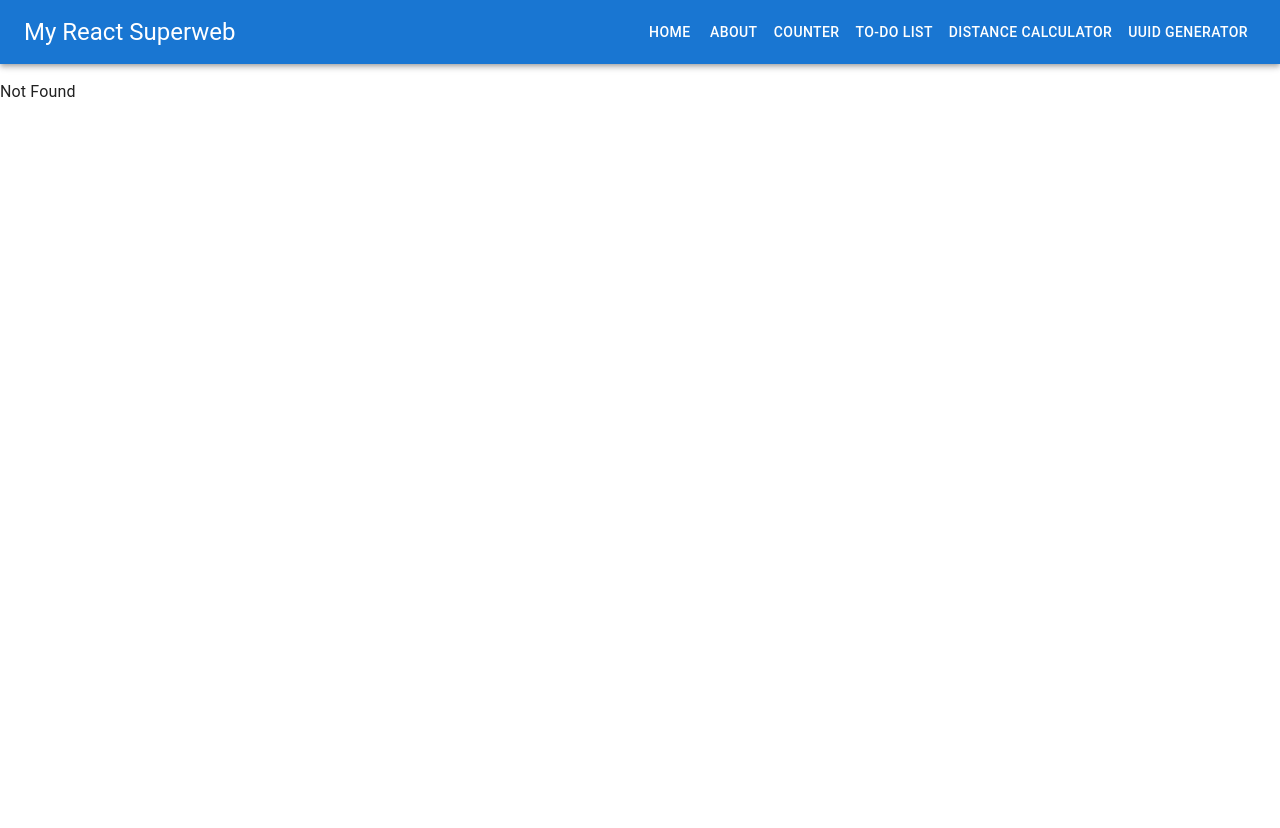
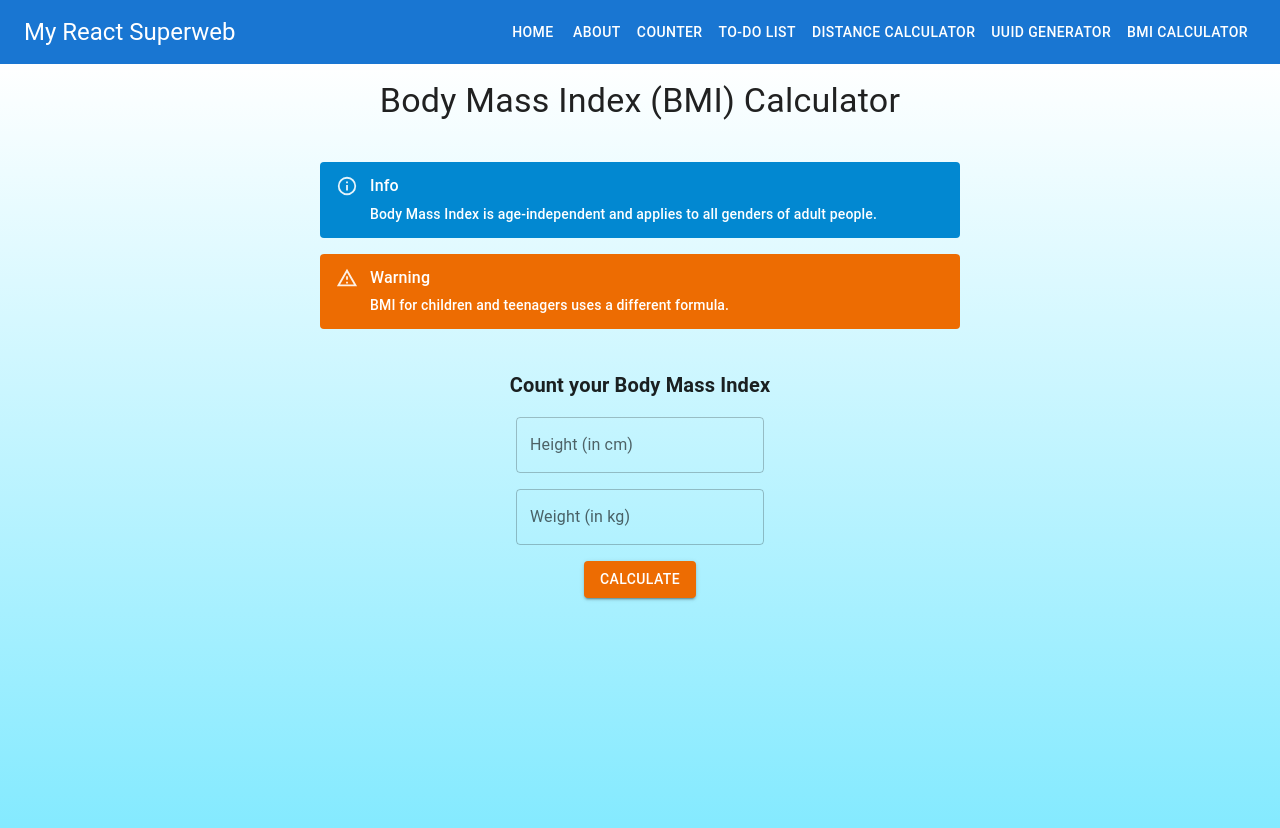
Before and after one commit to iamdejan/my-react-superweb, a React (Vite) app: page /bmi-calculator in a window 1280 px wide. Before the commit this address had no page. Shown: the top 828 px of the page. Before the commit the page ends 800 px from the top, so only its background shows below. Built offline with nearby package versions, Linux system fonts and the light colour scheme.

Commit message:
feat: BMI calculator

```diff
--- /dev/null
+++ b/src/enums/DistanceUnit.ts
@@ -0,0 +1,5 @@
+export enum DistanceUnit {
+  Kilometer = "KILOMETER",
+  Mile = "MILE",
+  NauticalMile = "NAUTICAL_MILE"
+}
--- a/src/hooks/useDistanceCalculator.ts
+++ b/src/hooks/useDistanceCalculator.ts
@@ -1,12 +1,7 @@
 import { useEffect, useState } from "react";
+import { DistanceUnit } from "../enums/DistanceUnit";
 
 const precision: number = 8;
-
-export enum DistanceUnit {
-  Kilometer = "KILOMETER",
-  Mile = "MILE",
-  NauticalMile = "NAUTICAL_MILE"
-}
 
 type DistanceCalculatorHookOutput = {
   kilometerInput: string;
@@ -110,3 +105,4 @@ export function useDistanceCalculator(): DistanceCalculatorHookOutput {
     setSelection
   };
 }
+export { DistanceUnit };
--- /dev/null
+++ b/src/pages/BMICalculator/detail.tsx
@@ -0,0 +1,5 @@
+import { JSX } from "react";
+
+export default function BMICalculatorDetail(): JSX.Element {
+  return (<></>);
+}
--- /dev/null
+++ b/src/pages/BMICalculator/index.tsx
@@ -0,0 +1,127 @@
+import { Alert, AlertTitle, Button, Collapse, Container, IconButton, Stack, TextField, Typography } from "@mui/material";
+import React, { JSX, useState } from "react";
+import { useForm } from "react-hook-form";
+import { BMICalculation, BMICalculationSchema } from "../../schema/BMICalculationSchema";
+import { zodResolver } from "@hookform/resolvers/zod";
+import CloseIcon from "@mui/icons-material/Close";
+
+export default function BMICalculatorIndex(): JSX.Element {
+  const {handleSubmit, register, formState: {errors}} = useForm<BMICalculation>({
+    resolver: zodResolver(BMICalculationSchema),
+    mode: "onSubmit"
+  });
+  const [result, setResult] = useState<number>(0);
+  const [resultCategory, setResultCategory] = useState<string>("");
+  const [resultOpen, setResultOpen] = useState<boolean>(false);
+
+  function onSubmit(data: BMICalculation): void {
+    const heightMeter = data.height / 100.0;
+    const newResult = data.weight / (heightMeter * heightMeter);
+    setResult(newResult);
+    setResultOpen(true);
+
+    let newResultCategory = "";
+    if(newResult < 18.50) {
+      newResultCategory = "Underweight";
+    } else if(18.50 <= newResult && newResult <= 24.99) {
+      newResultCategory = "Normal";
+    } else if(25.00 <= newResult && newResult <= 29.99) {
+      newResultCategory = "Pre-obesity";
+    } else if(30.00 <= newResult && newResult <= 34.99) {
+      newResultCategory = "Obesity class I";
+    } else if(35.00 <= newResult && newResult <= 39.99) {
+      newResultCategory = "Obesity class II";
+    } else if(40.00 <= newResult) {
+      newResultCategory = "Obesity class III";
+    }
+    setResultCategory(newResultCategory);
+  }
+
+  return (
+    <Container sx={{
+      backgroundColor: "rgba(230,230,230,1)",
+      background: "linear-gradient(180deg, rgba(255,255,255,1) 0%, rgba(126,233,255,1) 100%)",
+      minHeight: "100vh",
+      minWidth: "100%",
+      paddingBottom: "5rem"
+    }}>
+      <Typography
+        variant="h4"
+        align="center"
+        paddingBottom={3}
+        paddingTop={2}
+      >
+        Body Mass Index (BMI) Calculator
+      </Typography>
+      <Alert
+        severity="info"
+        variant="filled"
+        sx={{
+          maxWidth: "50vw",
+          marginX: "auto",
+          marginY: 2
+        }}
+      >
+        <AlertTitle>Info</AlertTitle>
+        Body Mass Index is age-independent and applies to all genders of adult people.
+      </Alert>
+      <Alert
+        severity="warning"
+        variant="filled"
+        sx={{
+          maxWidth: "50vw",
+          marginX: "auto",
+          marginY: 2
+        }}
+      >
+        <AlertTitle>Warning</AlertTitle>
+        BMI for children and teenagers uses a different formula.
+      </Alert>
+
+      <form onSubmit={(event: React.FormEvent<HTMLElement>) => {
+        event.preventDefault();
+        void handleSubmit(onSubmit)(event);
+      }}>
+        <Stack
+          direction="column"
+          gap={2}
+          sx={{
+            marginY: 2,
+            alignItems: "center"
+          }}
+        >
+          <Typography variant="h6" fontWeight={600} marginTop={3}>Count your Body Mass Index</Typography>
+          <TextField
+            label="Height (in cm)"
+            {...register("height")}
+            error={!!errors.height}
+            helperText={errors.height?.message}
+          />
+          <TextField
+            label="Weight (in kg)"
+            {...register("weight")}
+            error={!!errors.weight}
+            helperText={errors.weight?.message}
+          />
+          <Button type="submit" variant="contained" color="warning">Calculate</Button>
+          {result !== 0?
+            <Collapse in={resultOpen}>
+              <Alert
+                severity="info"
+                action={
+                  <IconButton color="inherit" onClick={() => setResultOpen(false)}>
+                    <CloseIcon fontSize="inherit" />
+                  </IconButton>
+                }
+              >
+                <AlertTitle>Result</AlertTitle>
+                Your BMI result: <b>{result.toFixed(3)}</b> {resultCategory !== ""? "("+resultCategory+")": ""}
+              </Alert>
+            </Collapse>
+            : ""
+          }
+        </Stack>
+      </form>
+    </Container>
+  );
+}
--- a/src/pages/DistanceCalculator.tsx
+++ b/src/pages/DistanceCalculator.tsx
@@ -1,7 +1,8 @@
 import { Container, FormControl, FormControlLabel, Radio, RadioGroup, Stack, TextField, Typography } from "@mui/material";
 import React, { JSX } from "react";
-import { DistanceUnit, useDistanceCalculator } from "../hooks/useDistanceCalculator";
+import { useDistanceCalculator } from "../hooks/useDistanceCalculator";
 import CopyToClipboardButton from "../components/CopyToClipboardButton";
+import { DistanceUnit } from "../enums/DistanceUnit";
 
 export default function DistanceCalculator(): JSX.Element {
   const {
--- a/src/pages/ToDoList.tsx
+++ b/src/pages/ToDoList.tsx
@@ -1,18 +1,18 @@
 import { Alert, AlertTitle, Button, Checkbox, Container, Paper, Stack, Table, TableBody, TableCell, TableContainer, TableHead, TableRow, TextField, Typography } from "@mui/material";
 import { JSX } from "react";
 import { useForm } from "react-hook-form";
-import { TodoItem, TodoItemSchema } from "../schema/TodoItemSchema";
+import { ToDoItem, ToDoItemSchema } from "../schema/ToDoItemSchema";
 import { zodResolver } from "@hookform/resolvers/zod";
 import { useLocalStorage } from "@uidotdev/usehooks";
 
 export default function ToDoList(): JSX.Element {
-  const { register, handleSubmit, formState: { errors } } = useForm<TodoItem>({
-    resolver: zodResolver(TodoItemSchema),
+  const { register, handleSubmit, formState: { errors } } = useForm<ToDoItem>({
+    resolver: zodResolver(ToDoItemSchema),
     mode: "all",
   });
-  const [todoList, setTodoList] = useLocalStorage<TodoItem[]>("todoList", []);
+  const [todoList, setTodoList] = useLocalStorage<ToDoItem[]>("todoList", []);
 
-  function onSubmit(data: TodoItem): void {
+  function onSubmit(data: ToDoItem): void {
     setTodoList([...todoList, data]);
   }
 
@@ -43,7 +43,7 @@ export default function ToDoList(): JSX.Element {
 
       {/* recommended approach without editing `eslint.config.js`
       ref: https://github.com/orgs/react-hook-form/discussions/8622#discussioncomment-6305393 */}
-      <form onSubmit={(event) => {
+      <form onSubmit={(event: React.FormEvent<HTMLElement>) => {
         event.preventDefault();
         void handleSubmit(onSubmit)(event);
       }}>
--- a/src/routeTree.gen.ts
+++ b/src/routeTree.gen.ts
@@ -22,6 +22,7 @@ const DistanceCalculatorLazyImport = createFileRoute('/distance-calculator')()
 const CounterLazyImport = createFileRoute('/counter')()
 const AboutLazyImport = createFileRoute('/about')()
 const IndexLazyImport = createFileRoute('/')()
+const BmiCalculatorIndexLazyImport = createFileRoute('/bmi-calculator/')()
 
 // Create/Update Routes
 
@@ -58,6 +59,13 @@ const IndexLazyRoute = IndexLazyImport.update({
   path: '/',
   getParentRoute: () => rootRoute,
 } as any).lazy(() => import('./routes/index.lazy').then((d) => d.Route))
+
+const BmiCalculatorIndexLazyRoute = BmiCalculatorIndexLazyImport.update({
+  path: '/bmi-calculator/',
+  getParentRoute: () => rootRoute,
+} as any).lazy(() =>
+  import('./routes/bmi-calculator/index.lazy').then((d) => d.Route),
+)
 
 // Populate the FileRoutesByPath interface
 
@@ -105,6 +113,13 @@ declare module '@tanstack/react-router' {
       preLoaderRoute: typeof UuidGeneratorLazyImport
       parentRoute: typeof rootRoute
     }
+    '/bmi-calculator/': {
+      id: '/bmi-calculator/'
+      path: '/bmi-calculator'
+      fullPath: '/bmi-calculator'
+      preLoaderRoute: typeof BmiCalculatorIndexLazyImport
+      parentRoute: typeof rootRoute
+    }
   }
 }
 
@@ -117,6 +132,7 @@ export const routeTree = rootRoute.addChildren({
   DistanceCalculatorLazyRoute,
   ToDoListLazyRoute,
   UuidGeneratorLazyRoute,
+  BmiCalculatorIndexLazyRoute,
 })
 
 /* prettier-ignore-end */
@@ -132,7 +148,8 @@ export const routeTree = rootRoute.addChildren({
         "/counter",
         "/distance-calculator",
         "/to-do-list",
-        "/uuid-generator"
+        "/uuid-generator",
+        "/bmi-calculator/"
       ]
     },
     "/": {
@@ -152,6 +169,9 @@ export const routeTree = rootRoute.addChildren({
     },
     "/uuid-generator": {
       "filePath": "uuid-generator.lazy.tsx"
+    },
+    "/bmi-calculator/": {
+      "filePath": "bmi-calculator/index.lazy.tsx"
     }
   }
 }
--- a/src/routes/__root.tsx
+++ b/src/routes/__root.tsx
@@ -33,6 +33,10 @@ const routeList: RouteLink[] = [
     link: "/uuid-generator",
     title: "UUID Generator"
   },
+  {
+    link: "/bmi-calculator",
+    title: "BMI Calculator"
+  }
 ];
 
 export const Route = createRootRoute({
--- /dev/null
+++ b/src/routes/bmi-calculator/index.lazy.tsx
@@ -0,0 +1,6 @@
+import { createLazyFileRoute } from "@tanstack/react-router";
+import BMICalculatorIndex from "../../pages/BMICalculator";
+
+export const Route = createLazyFileRoute("/bmi-calculator/")({
+  component: BMICalculatorIndex
+});
--- /dev/null
+++ b/src/schema/BMICalculationSchema.ts
@@ -0,0 +1,16 @@
+import {z} from "zod";
+
+export const BMICalculationSchema = z.object({
+  height: z.number().
+    or(z.string().min(1, {message: "Must be filled in"})).
+    pipe(
+      z.coerce.number({message: "Invalid number"})
+    ),
+  weight: z.number().
+    or(z.string().min(1, {message: "Must be filled in"})).
+    pipe(
+      z.coerce.number({message: "Invalid number"})
+    ),
+});
+
+export type BMICalculation = z.infer<typeof BMICalculationSchema>;
--- a/src/schema/TodoItemSchema.ts
+++ b/src/schema/ToDoItemSchema.ts
@@ -1,9 +1,9 @@
 import {z} from "zod";
 
-export const TodoItemSchema = z.object({
+export const ToDoItemSchema = z.object({
   title: z.string().min(1).max(25),
   description: z.string().max(50).optional(),
   completed: z.boolean().default(false),
 });
 
-export type TodoItem = z.infer<typeof TodoItemSchema>;
+export type ToDoItem = z.infer<typeof ToDoItemSchema>;
```
Also changed, not shown: package.json (+4 -4 lines), 2 other files (tests, documents, lock files or other folders).
